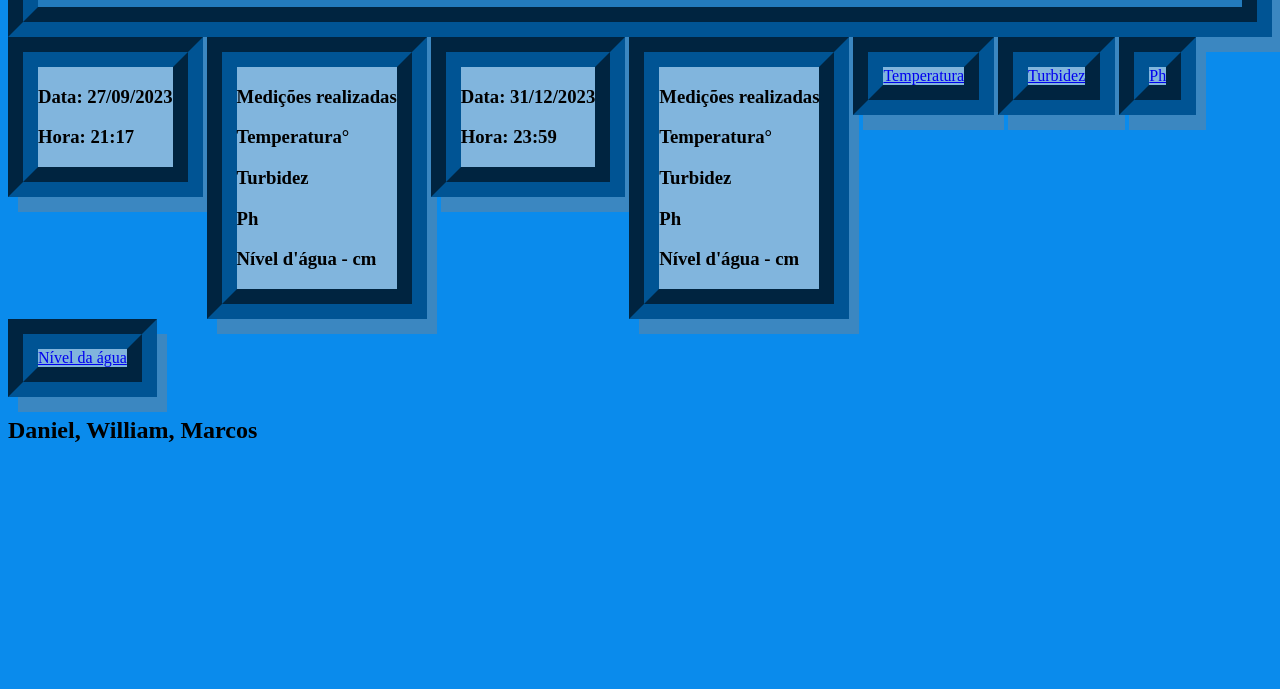
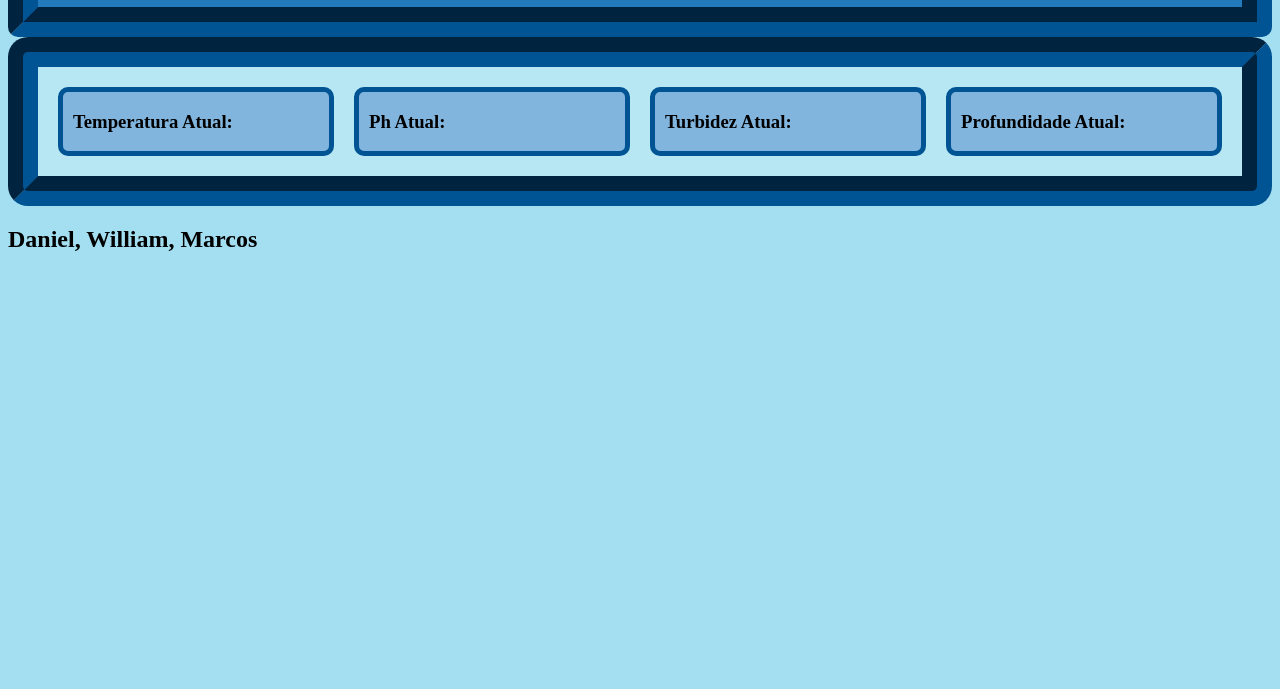
Before and after one commit to Daniking1/Sa-3-fase, a plain HTML site: page sa.html in a window 1280 px wide. Shown: the part 111-800 px from the top of the page. Drawn offline with Linux system fonts and the light colour scheme; files that its build step writes are made by us from their sources.

Commit message:
Add files via upload

```diff
--- a/estilo.css
+++ b/estilo.css
@@ -1,49 +1,30 @@
 body {
-    background-color: #0a8bec;
+    background-color: #A3DFF0;
 }
-ab {
-    display: inline-block;
-    background-color: #81b5dd;
-    box-shadow: 10px 15px #3b87c1;
-    border: 30px groove #005494;
-    box-sizing: border-box;
-    vertical-align: top;
-}
-b {
-    display: inline-block;
-    background-color: #81b5dd;
-    box-shadow: 10px 15px #3b87c1;
-    border: 30px groove #005494;
-    box-sizing: border-box;
-    vertical-align: top;
-}
-c {
-    display: inline-block;
-    background-color: #81b5dd;
-    box-shadow: 10px 15px #3b87c1;
-    border: 30px groove #005494;
-    box-sizing: border-box;
-    vertical-align: top;
-}
-d {
-    display: inline-block;
-    background-color: #81b5dd;
-    box-shadow: 10px 15px #3b87c1;
-    border: 30px groove #005494;
-    box-sizing: border-box;
-    vertical-align: top;
-}
-a {
-    display: inline-block;
-    background-color: #81b5dd;
-    box-shadow: 10px 15px #3b87c1;
-    border: 30px groove #005494;
-    box-sizing: border-box;
-}
-
 header {
     background-color: #237bbd;
     text-align: center;
-    box-shadow: 10px 15px #3b87c1;
     border: 30px groove #005494;
+    border-radius: 10px;
 }
+.container {
+    background-color: #b6e7f3;
+    display: flex;
+    flex-direction: row;
+    border: 30px groove #005494;
+    border-radius: 20px;
+    padding: 10px;
+}
+.item {
+    display: inline-block;
+    background-color: #81b5dd;
+    border-color: #005494;
+    border-width: 5px;
+    border-style: solid;
+    border-radius: 10px;
+    box-sizing: border-box;
+    vertical-align: top;
+    width: 40%;
+    padding-left: 10px;
+    margin: 10px;
+}
--- a/sa.html
+++ b/sa.html
@@ -6,7 +6,7 @@
     <meta http-equiv="X-UA-Compatible" content="IE=edge">
     <meta name="viewport" content="width=device-width, initial-scale=1.0">
     <title>Painel Dashboard</title>
-    <link href="estilos/estilo.css" rel="stylesheet" />
+    <link href="estilo.css" rel="stylesheet" />
 </head>
 
 <header>
@@ -14,34 +14,20 @@
   </header>
 
 <body>
-    <ab>
-    <h3>Data: 27/09/2023</h3>
-    <h3>Hora: 21:17</h3>
-</ab>
-<b>
-    <h3>Medições realizadas</h3>
-    <h3>Temperatura°</h3>
-    <h3>Turbidez</h3>
-    <h3>Ph</h3>
-    <h3>Nível d'água - cm</h3>
-</b>
-<c>
-    <h3>Data: 31/12/2023</h3>
-    <h3>Hora: 23:59</h3>
-</c>
-<d>
-    <h3>Medições realizadas</h3>
-    <h3>Temperatura°</h3>
-    <h3>Turbidez</h3>
-    <h3>Ph</h3>
-    <h3>Nível d'água - cm</h3>
-</d>
-<navbar class="navbar">
-    <a href="#" class="item">Temperatura</a>
-    <a href="#" class="item">Turbidez</a>
-    <a href="#" class="item">Ph</a>
-    <a href="#" class="item">Nível da água</a>
-</navbar>
+    <div class="container" >
+        <div class="item" >
+            <h3>Temperatura Atual:</h3>
+        </div>
+	<div class="item" >
+        <h3>Ph Atual:</h3>
+    </div>
+	<div class="item" >
+        <h3>Turbidez Atual:</h3>
+    </div>
+    <div class="item" >
+        <h3>Profundidade Atual:</h3>
+    </div>
+</div>
 <h2>Daniel, William, Marcos</h2>
 </body>
 
```
